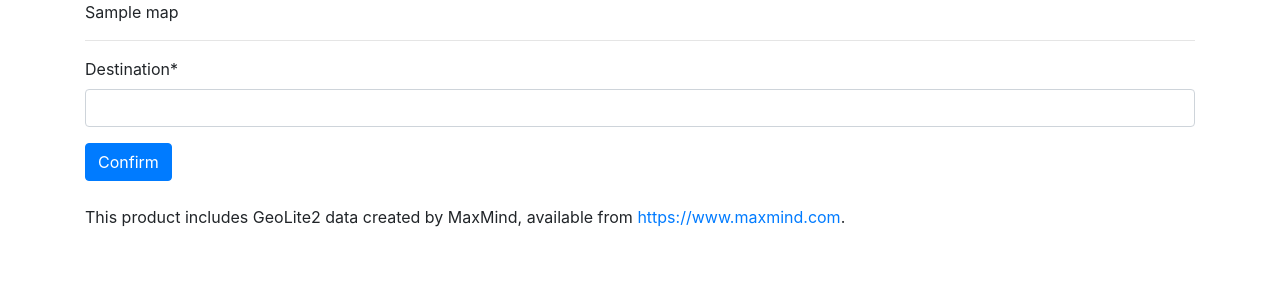
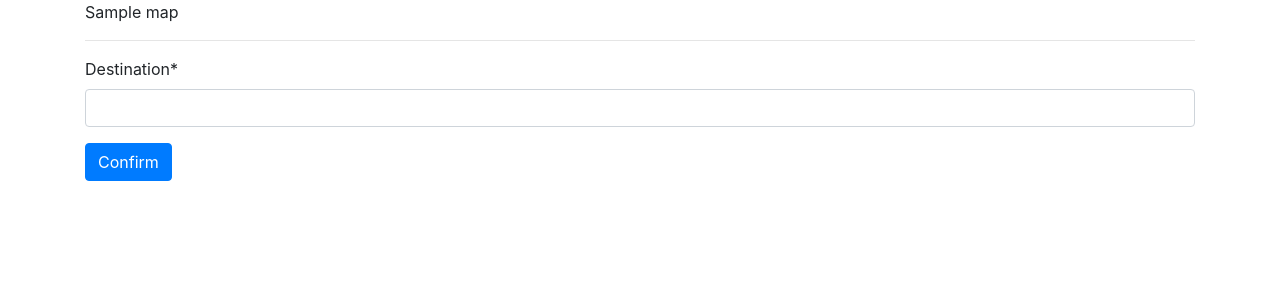
Before and after one commit to labohkip81/GEO-Location-django, a Django app: template measurements/templates/measurements/main.html in a window 1280 px wide. Shown: the top 300 px of the page. Run offline with Django 3.2, Linux system fonts and the light colour scheme; the template is opened without the code that fills it: values that come from a table or form of the project are taken from there, most other values are stand-ins (such as "Sample title", 1, 10 or a date in 2020); some libraries are stand-ins or nearby versions.

Commit message:
Screenshots.

```diff
--- a/measurements/templates/measurements/main.html
+++ b/measurements/templates/measurements/main.html
@@ -45,8 +45,6 @@
     </form>
     <br>
 
-This product includes GeoLite2 data created by MaxMind, available from
-<a href="https://www.maxmind.com">https://www.maxmind.com</a>.
 
 {% if request.POST and distance is not None %}
 <script>
```
Also changed, not shown: db.sqlite3, 4 other files.
